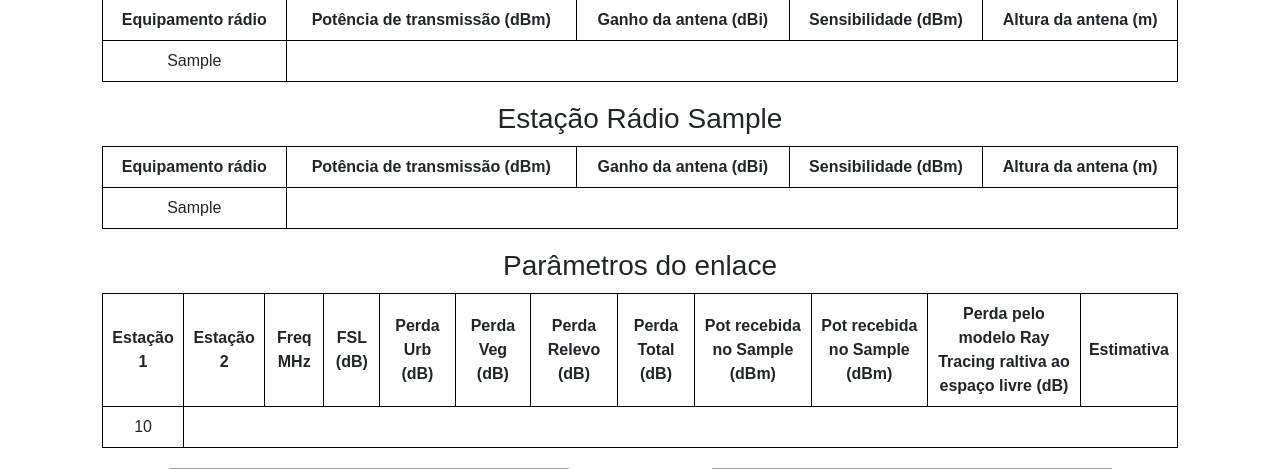
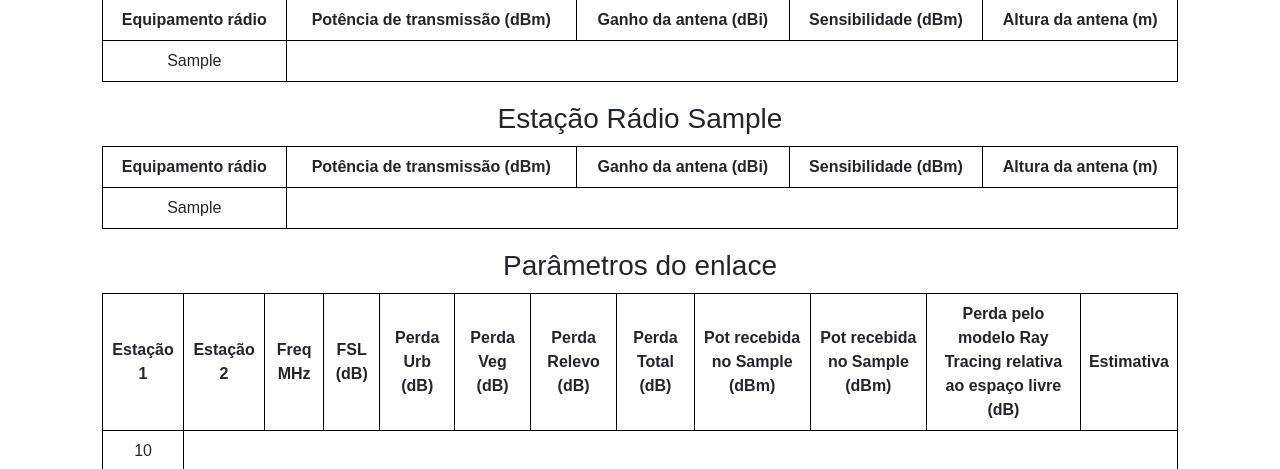
Before and after one commit to AdrianLCS/CommuniCoP, a Flask app: template templates/ptp.html in a window 1280 px wide. Shown: the part 642-1111 px from the top of the page. Run offline with Flask 3, Linux system fonts and the light colour scheme; the template is opened without the code that fills it: most values are stand-ins (such as "Sample title", 1, 10 or a date in 2020); grey boxes are pictures that could not be loaded.

Commit message:
ajuste em ptp.html

```diff
--- a/templates/ptp.html
+++ b/templates/ptp.html
@@ -84,7 +84,7 @@
                 <th>Perda Total (dB)</th>
                 <th>Pot recebida no {{ pt1 }} (dBm)</th>
                 <th>Pot recebida no {{ pt2 }} (dBm)</th>
-                <th>Perda pelo modelo Ray Tracing raltiva ao espaço livre (dB)</th>
+                <th>Perda pelo modelo Ray Tracing relativa ao espaço livre (dB)</th>
                 <th>Estimativa</th>
             </tr>
             <tr>
```
